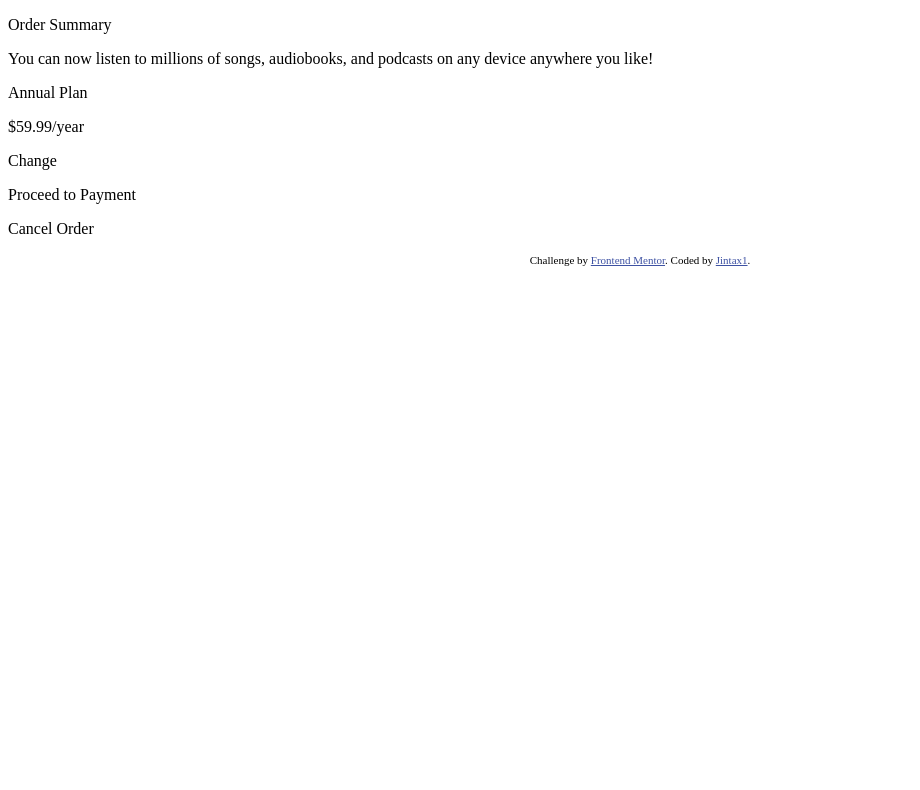
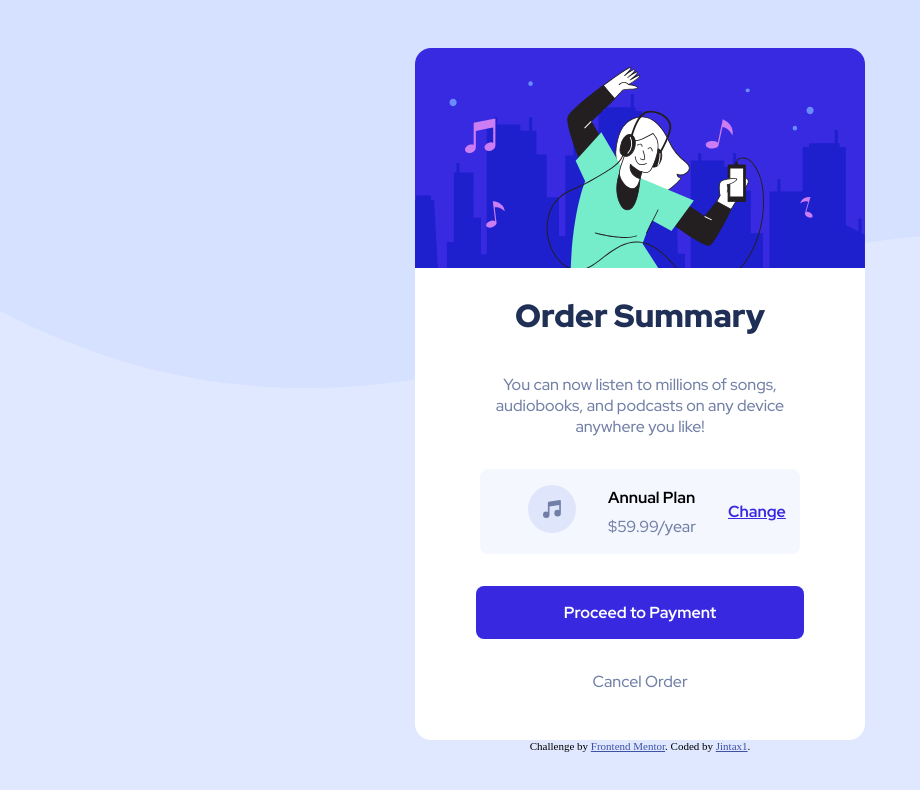
Before and after one commit to Jintax1/Order-summary-component, a plain HTML site: page index.html in a window 1280 px wide. Shown: the whole page, without its empty margins (0-920 px from the left). Drawn offline with Linux system fonts and the light colour scheme.

Commit message:
do all, don't know how to shadow

```diff
--- a/index.html
+++ b/index.html
@@ -16,24 +16,26 @@
 </head>
 <body>
   <div class="whole">
-    <p class="title">Order Summary</p>
-
+    <div class="topimg"><img src="images/illustration-hero.svg" alt="Illustration of a person listening to music"></div>
+    <h1 class="title">Order Summary</h1>
     <p class="subtext">You can now listen to millions of songs, audiobooks, and podcasts on any device anywhere you like!</p>
     <div class="payment">
-      <p>Annual Plan</p>
-      <p>$59.99/year</p>
-
-      <div class="changelink">Change</div>
+      <div class="paymentleft"><img src="images/icon-music.svg" alt="musical note"></div>
+      <div class="paymentright">
+        <div class="annual">Annual Plan</div>
+        <div class="yearly">$59.99/year</div>
+      </div>
+      <a href="" class="changelink">Change</a>
     </div>
     <div class="order">
-      <p class="proceed">Proceed to Payment</p>
-      <p class="cancel">Cancel Order</p>
-    </div>
-
-    <div class="attribution">
-      Challenge by <a href="https://www.frontendmentor.io?ref=challenge" target="_blank">Frontend Mentor</a>.
-      Coded by <a href="#">Jintax1</a>.
+      <button class="proceed">Proceed to Payment</button>
+      <button class="cancel">Cancel Order</button>
     </div>
   </div>
+  <div class="attribution">
+    Challenge by <a href="https://www.frontendmentor.io?ref=challenge" target="_blank">Frontend Mentor</a>.
+    Coded by <a href="#">Jintax1</a>.
+  </div>
+
 </body>
 </html>
--- a/style.css
+++ b/style.css
@@ -0,0 +1,123 @@
+@import url('https://fonts.googleapis.com/css2?family=Red+Hat+Display:wght@500;700;900&display=swap');
+
+html {
+    height: 100%;
+}
+
+body {
+    display: flex;
+    flex-direction: column;
+    justify-content: center;
+    align-items: center;
+    align-items: center;
+    background: url(images/pattern-background-desktop.svg), hsl(225, 100%, 94%);
+    background-repeat: no-repeat;
+    background-size: contain;
+    min-height: 100%;
+    margin: 0px;
+}
+
+button, input[type="submit"], input[type="reset"] {
+	background: none;
+	color: inherit;
+	border: none;
+	padding: 0;
+	font: inherit;
+	cursor: pointer;
+	outline: inherit;
+}
+
+.whole {
+    display: flex;
+    flex-direction: column;
+    border-radius: 16px;
+    background-color: white;
+    align-items: center;
+    font-family: 'Red Hat Display';
+    width: 450px;
+    overflow: hidden;
+}
+
+.topimg {
+  display: block;
+  max-width: 100%;
+  height: auto;
+}
+
+.title {
+    color: hsl(223, 47%, 23%);
+    font-weight: 900;
+}
+
+.subtext {
+    text-align: center;
+    color: hsl(224, 23%, 55%);
+    padding: 0 3em 1em 3em;
+}
+
+.payment {
+    display: flex;
+    flex-direction: row;
+    justify-content: space-between;
+    padding: 1em 3em;
+    margin-bottom: 2em ;
+    justify-content: space-around;
+    align-items: center;
+    border-radius: 8px;
+    background-color: hsl(225, 100%, 98%);
+    width: 14em;
+    gap: 32px;
+}
+
+.paymentright {
+    display: flex;
+    flex-direction: column;
+    gap: 8px;
+}
+
+.annual {
+    font-weight: 700;
+}
+
+.yearly {
+    color: hsl(224, 23%, 55%);
+}
+
+.changelink {
+    font-weight: 700;
+    color: hsl(245, 75%, 52%);
+    text-decoration: underline;
+}
+
+.changelink:hover {
+    opacity: 0.8;
+}
+
+.order {
+    display: flex;
+    align-items: center;
+    flex-direction: column;
+    gap: 1em;
+    margin-bottom: 2em;
+}
+
+.proceed {
+    color: white;
+    font-weight: 700;
+    background-color: hsl(245, 75%, 52%);
+    padding: 1em 5.5em;
+    border-radius: 8px;
+}
+
+.proceed:hover {
+    opacity: 0.8;
+}
+
+.cancel {
+    color: hsl(224, 23%, 55%);
+    padding: 1em;
+}
+
+.cancel:hover {
+    color: hsl(223, 47%, 23%);
+}
```
